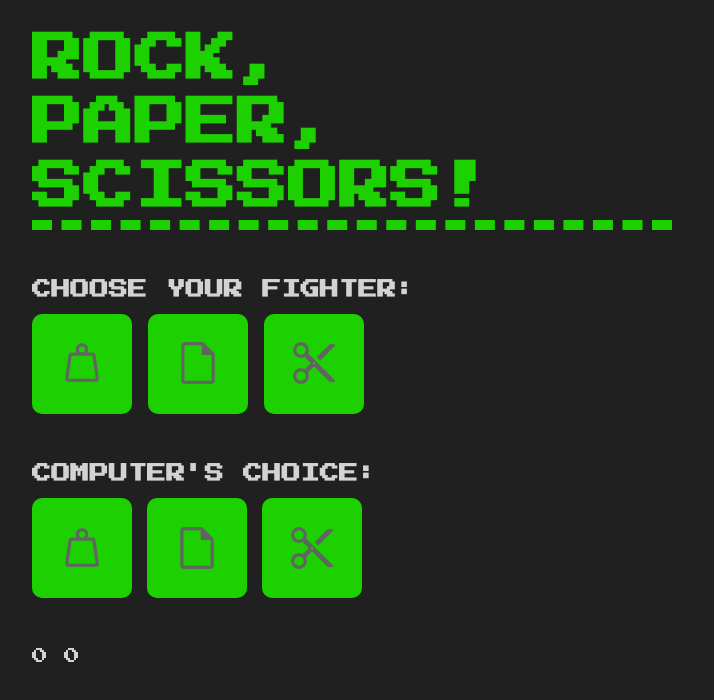
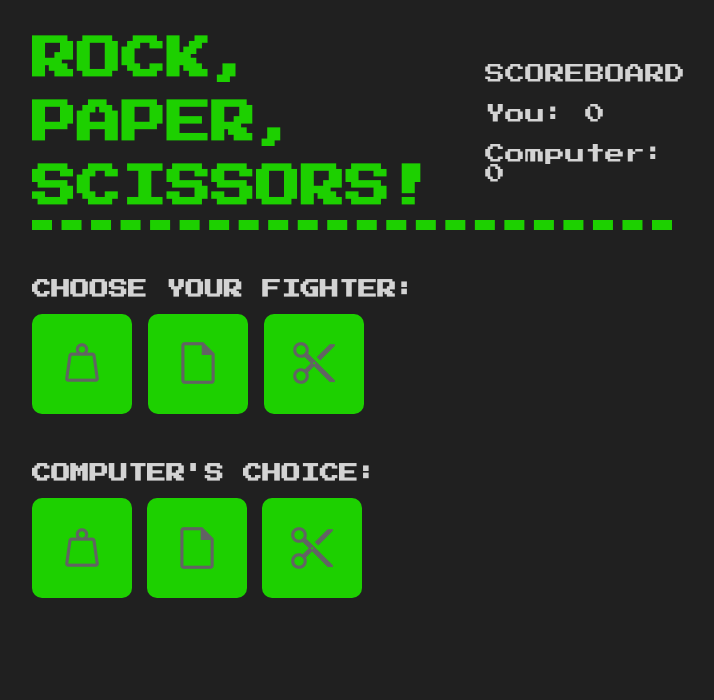
Before and after one commit to caitlineelliott/odin-rock-paper-scissors, a plain HTML site: page index.html in a window 1280 px wide. Shown: the whole page, without its empty margins (288-1002 px from the left). Drawn offline with nearby package versions, Linux system fonts and the light colour scheme.

Commit message:
Style scoreboard

```diff
--- a/index.html
+++ b/index.html
@@ -12,7 +12,14 @@
 </head>
 <body>
     <div class="container">
-        <h1>Rock,<br>Paper,<br>Scissors!</h1>
+        <div class="header">
+            <h1>Rock,<br>Paper,<br>Scissors!</h1>
+            <div class="score-container">
+                <p>SCOREBOARD</p>
+                <p>You: <span class="player-score">0</span></p>
+                <p>Computer: <span class="computer-score">0</span></p>
+            </div>
+        </div>
         <div class="choices-container">
             <div class="player-container">
                 <h2>Choose Your Fighter:</h2>
@@ -46,9 +53,6 @@
         </div>
 
         <p id="results"></p>
-        <span class="player-score">0</span>
-        <span class="computer-score">0</span>
-
         <!-- <div class="scores-container">
             <p>Score:</p>
             <ul>
--- a/styles.css
+++ b/styles.css
@@ -9,6 +9,13 @@ body {
 
 .container {
     width: 50vw;
+}
+
+.header {
+    display: flex;
+    align-items: center;
+    gap: 50px;
+    font-size: 20px;
 }
 
 .player-container {
@@ -24,7 +31,7 @@ h1,
     color: #1dd000;
     font-family: 'Press Start 2P';
     text-transform: uppercase;
-    font-size: 4vw;
+    font-size: 3.5vw;
     line-height: 5vw;
     margin: 0;
     padding: 0;
```
